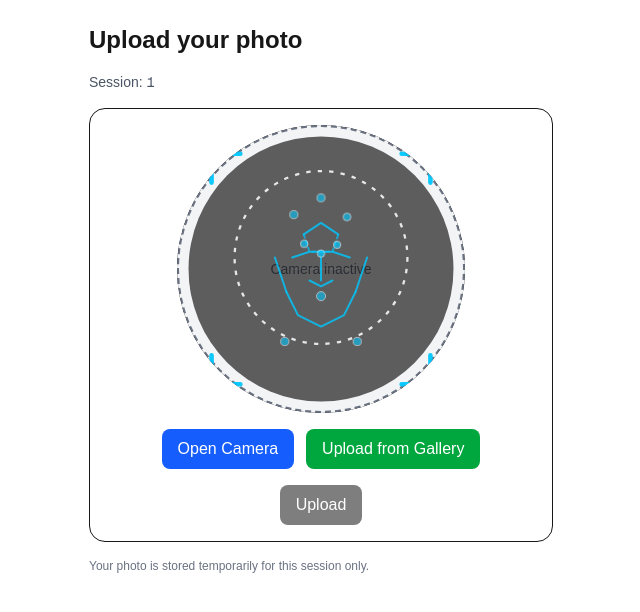
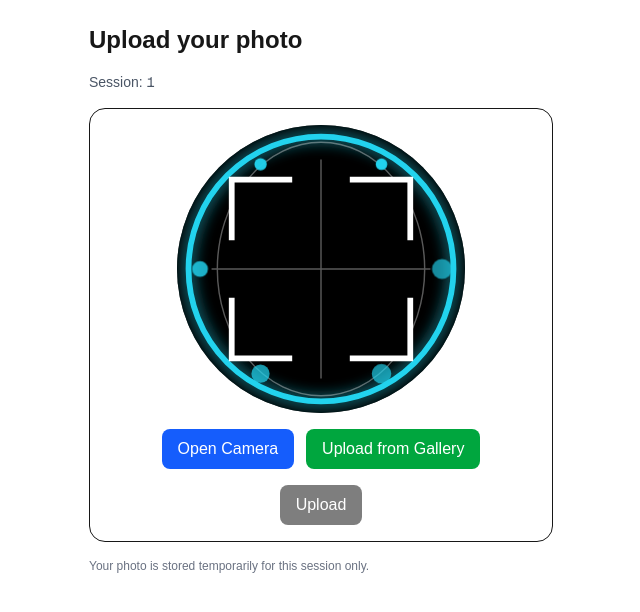
Before and after one commit to codingmaster094/latest-skin-scan-app, a Next.js app: page /upload/1 in a window 1280 px wide. Shown: the top 612 px of the page, without its empty margins (319-959 px from the left). Built offline with nearby package versions, Linux system fonts and the light colour scheme.

Commit message:
add photo shape

```diff
--- a/app/upload/[sessionId]/page.jsx
+++ b/app/upload/[sessionId]/page.jsx
@@ -49,7 +49,9 @@ export default function MobileUploadPage({ params }) {
       setMsg("");
     } catch (err) {
       console.error("Camera start error", err);
-      setMsg("Could not start camera — permission denied or no front camera available.");
+      setMsg(
+        "Could not start camera — permission denied or no front camera available."
+      );
     }
   }
 
@@ -96,12 +98,16 @@ export default function MobileUploadPage({ params }) {
     ctx.closePath();
     ctx.fill();
 
-    const blob = await new Promise((res) => canvas.toBlob(res, "image/jpeg", 0.92));
+    const blob = await new Promise((res) =>
+      canvas.toBlob(res, "image/jpeg", 0.92)
+    );
     if (!blob) {
       setMsg("Failed to capture image.");
       return;
     }
-    const capturedFile = new File([blob], `capture-${Date.now()}.jpg`, { type: "image/jpeg" });
+    const capturedFile = new File([blob], `capture-${Date.now()}.jpg`, {
+      type: "image/jpeg",
+    });
 
     setFile(capturedFile);
     stopCamera();
@@ -124,7 +130,10 @@ export default function MobileUploadPage({ params }) {
     try {
       const fd = new FormData();
       fd.append("file", file);
-      const res = await fetch(`/api/upload/${sessionId}`, { method: "POST", body: fd });
+      const res = await fetch(`/api/upload/${sessionId}`, {
+        method: "POST",
+        body: fd,
+      });
       if (!res.ok) {
         const err = await res.json().catch(() => ({}));
         throw new Error(err?.error || `Upload failed (${res.status})`);
@@ -142,152 +151,205 @@ export default function MobileUploadPage({ params }) {
   return (
     <main className="p-6 max-w-lg mx-auto">
       <h1 className="text-2xl font-semibold mb-4">Upload your photo</h1>
-      <p className="text-sm text-gray-600 mb-4">Session: <span className="font-mono">{sessionId}</span></p>
+      <p className="text-sm text-gray-600 mb-4">
+        Session: <span className="font-mono">{sessionId}</span>
+      </p>
 
-      <form onSubmit={handleSubmit} className="space-y-4 border rounded-2xl p-4">
-        <input type="file" accept="image/*" capture="user" ref={cameraInputRef} onChange={(e) => setFile(e.target.files?.[0] || null)} className="hidden" />
-        <input type="file" accept="image/*" ref={galleryInputRef} onChange={handleGalleryFile} className="hidden" />
+      <form
+        onSubmit={handleSubmit}
+        className="space-y-4 border rounded-2xl p-4"
+      >
+        <input
+          type="file"
+          accept="image/*"
+          capture="user"
+          ref={cameraInputRef}
+          onChange={(e) => setFile(e.target.files?.[0] || null)}
+          className="hidden"
+        />
+        <input
+          type="file"
+          accept="image/*"
+          ref={galleryInputRef}
+          onChange={handleGalleryFile}
+          className="hidden"
+        />
 
         <div className="relative w-full flex justify-center">
           {!streaming && (
-            <div className="w-72 h-72 bg-gray-100 rounded-full flex items-center justify-center border-2 border-dashed text-sm z-10 text-gray-500 absolute left-1/2 top-1/2 transform -translate-x-1/2 -translate-y-1/2">
-              Camera inactive
-            </div>
-          )}
-
             <div className="relative w-72 h-72 rounded-full overflow-hidden bg-black">
               {/* video fills circle */}
               <video
                 ref={videoRef}
-              className={`absolute inset-0 w-full h-full object-cover ${streaming ? "" : "hidden"}`}
-              playsInline muted autoPlay
+                className={`absolute inset-0 w-full h-full object-cover ${
+                  streaming ? "" : "hidden"
+                }`}
+                playsInline
+                muted
+                autoPlay
                 style={frontCamera ? { transform: "scaleX(-1)" } : undefined}
               />
 
               {/* overlay: corner brackets + mesh + dotted inner ring + pulsing points */}
-            <div className="absolute inset-0 pointer-events-none z-20">
-              <svg viewBox="0 0 100 100" preserveAspectRatio="xMidYMid slice" className="w-full h-full">
+              <div className="absolute inset-0 pointer-events-none z-20 flex items-center justify-center">
+                <svg
+                  viewBox="0 0 100 100"
+                  width="100%"
+                  height="100%"
+                  style={{ position: "absolute", inset: 0 }}
+                  className="w-full h-full"
+                >
                   <defs>
-                  <mask id="hole">
-                    <rect width="100" height="100" fill="black" />
-                    <circle cx="50" cy="50" r="46" fill="white" />
+                    <mask id="overlayMask">
+                      <rect width="100" height="100" fill="white" />
+                      <circle cx="50" cy="50" r="48" fill="black" />
                     </mask>
-
-                  <filter id="glow" x="-50%" y="-50%" width="200%" height="200%">
-                    <feGaussianBlur stdDeviation="1.6" result="blur" />
-                    <feMerge><feMergeNode in="blur" /><feMergeNode in="SourceGraphic" /></feMerge>
+                    <filter
+                      id="glow"
+                      x="-50%"
+                      y="-50%"
+                      width="200%"
+                      height="200%"
+                    >
+                      <feGaussianBlur stdDeviation="2.5" result="blur" />
+                      <feMerge>
+                        <feMergeNode in="blur" />
+                        <feMergeNode in="SourceGraphic" />
+                      </feMerge>
                     </filter>
                   </defs>
-
-                {/* darken outside ringing (keeps circular mask) */}
-                <rect width="100" height="100" fill="rgba(0,0,0,0.62)" mask="url(#hole)" />
-
-                {/* dashed inner spotlight circle */}
-                <circle cx="50" cy="46" r="30" fill="none" stroke="rgba(255,255,255,0.85)" strokeDasharray="1.5 2.5" strokeWidth="0.8" transform="" />
-
-                {/* corner brackets */}
-                <g stroke="rgba(0,200,255,0.95)" strokeWidth="1.6" fill="none">
-                  {/* top-left */}
-                  <path d="M12 20 L12 10 L22 10" strokeLinecap="round" />
-                  {/* top-right */}
-                  <path d="M88 20 L88 10 L78 10" strokeLinecap="round" />
-                  {/* bottom-left */}
-                  <path d="M12 80 L12 90 L22 90" strokeLinecap="round" />
-                  {/* bottom-right */}
-                  <path d="M88 80 L88 90 L78 90" strokeLinecap="round" />
+                  {/* Dim background with circular cutout */}
+                  <rect
+                    width="100"
+                    height="100"
+                    fill="rgba(0,0,0,0.65)"
+                    mask="url(#overlayMask)"
+                    className="transition-all"
+                  />
+                  {/* Glowing border */}
+                  <circle
+                    cx="50"
+                    cy="50"
+                    r="46"
+                    stroke="#22d3ee"
+                    strokeWidth="2"
+                    fill="none"
+                    filter="url(#glow)"
+                  />
+                  {/* Guide mesh (optional) */}
+                  <g stroke="#fff" strokeWidth="0.5" opacity="0.35">
+                    <line x1="50" y1="12" x2="50" y2="88" />
+                    <line x1="12" y1="50" x2="88" y2="50" />
+                    <ellipse cx="50" cy="50" rx="36" ry="44" fill="none" />
                   </g>
-
-                {/* stylized facial mesh: points + connecting lines (static guide) */}
-                <g stroke="rgba(0,200,255,0.85)" strokeWidth="0.7" fill="none" strokeLinecap="round" strokeLinejoin="round" opacity="0.95">
-                  {/* jaw / chin */}
-                  <polyline points="38,58 42,66 50,70 58,66 62,58" />
-                  {/* face outline up to temples */}
-                  <polyline points="34,46 36,52 38,58" />
-                  <polyline points="66,46 64,52 62,58" />
-                  {/* nose vertical */}
-                  <polyline points="50,46 50,54" />
-                  {/* nose base */}
-                  <polyline points="46,54 50,56 54,54" />
-                  {/* eyes connect */}
-                  <polyline points="40,46 46,44 50,44 54,44 60,46" />
-                  {/* forehead tri */
+                  {/* Corner marks */}
+                  <g stroke="#fff" strokeWidth="2">
+                    <polyline points="19,40 19,19 40,19" />
+                    <polyline points="81,40 81,19 60,19" />
+                    <polyline points="19,60 19,81 40,81" />
+                    <polyline points="81,60 81,81 60,81" />
+                  </g>
+                  {/* Pulsing dots */}
+                  {[...Array(6)].map((_, i) => {
+                    const angle = (Math.PI * 2 * i) / 6;
+                    const x = 50 + 42 * Math.cos(angle);
+                    const y = 50 + 42 * Math.sin(angle);
+                    return (
+                      <circle
+                        key={i}
+                        cx={x}
+                        cy={y}
+                        r="2"
+                        fill="#22d3ee"
+                        className="pulse"
+                        style={{ animationDelay: `${i * 0.15}s` }}
+                      />
+                    );
+                  })}
+                </svg>
+                <style>
+                  {`
+      .pulse {
+        transform-origin: center;
+        animation: pulseDot 1.6s infinite;
       }
-                  <polyline points="44,38 50,34 56,38" />
-                  {/* triangles to form mesh */}
-                  <polyline points="44,38 46,44 50,44 54,44 56,38" strokeDasharray="1.2 1.2" opacity="0.8" />
-                </g>
-
-                {/* keypoints (circles) with small pulsing animation using CSS */}
-                <g id="keypoints" fill="rgba(0,200,255,0.95)" stroke="white" strokeWidth="0.2">
-                  <circle className="kp" cx="44" cy="38" r="0.9" />
-                  <circle className="kp" cx="50" cy="34" r="0.9" />
-                  <circle className="kp" cx="56" cy="38" r="0.9" />
-                  <circle className="kp" cx="46" cy="44" r="0.9" />
-                  <circle className="kp" cx="54" cy="44" r="0.9" />
-                  <circle className="kp" cx="50" cy="46" r="0.95" />
-                  <circle className="kp" cx="50" cy="56" r="1.0" />
-                  <circle className="kp" cx="42" cy="66" r="0.9" />
-                  <circle className="kp" cx="58" cy="66" r="0.9" />
-                </g>
-
-                {/* subtle center crosshair */}
-                <g stroke="rgba(255,255,255,0.06)" strokeWidth="0.6">
-                  <line x1="40" y1="50" x2="60" y2="50" />
-                </g>
-              </svg>
-
-              {/* inline styles for pulsing keypoints */}
-              <style>{`
-                /* scale up/down the small circles to create pulse */
-                .kp {
-                  transform-origin: center;
-                  animation: kpPulse 1.6s infinite ease-in-out;
+      @keyframes pulseDot {
+        0% { r: 2; opacity: 1; }
+        50% { r: 3.5; opacity: 0.65; }
+        100% { r: 2; opacity: 1; }
       }
-                .kp:nth-child(2) { animation-delay: 0.05s; }
-                .kp:nth-child(3) { animation-delay: 0.1s; }
-                .kp:nth-child(4) { animation-delay: 0.15s; }
-                .kp:nth-child(5) { animation-delay: 0.2s; }
-                .kp:nth-child(6) { animation-delay: 0.25s; }
-                @keyframes kpPulse {
-                  0% { transform: scale(1); opacity: 1; }
-                  50% { transform: scale(1.6); opacity: 0.6; }
-                  100% { transform: scale(1); opacity: 1; }
-                }
-              `}</style>
+    `}
+                </style>
               </div>
             </div>
+          )}
         </div>
 
         <canvas ref={canvasRef} className="hidden" />
 
         <div className="flex gap-3 justify-center">
           {!streaming ? (
-            <button type="button" onClick={startCamera} className="px-4 py-2 rounded-lg bg-blue-600 text-white">Open Camera</button>
+            <button
+              type="button"
+              onClick={startCamera}
+              className="px-4 py-2 rounded-lg bg-blue-600 text-white"
+            >
+              Open Camera
+            </button>
           ) : (
-            <button type="button" onClick={capturePhoto} className="px-4 py-2 rounded-lg bg-yellow-500 text-black">Capture (inside circle)</button>
+            <button
+              type="button"
+              onClick={capturePhoto}
+              className="px-4 py-2 rounded-lg bg-yellow-500 text-black"
+            >
+              Capture (inside circle)
+            </button>
           )}
 
-          <button type="button" onClick={() => galleryInputRef.current?.click()} className="px-4 py-2 rounded-lg bg-green-600 text-white">Upload from Gallery</button>
+          <button
+            type="button"
+            onClick={() => galleryInputRef.current?.click()}
+            className="px-4 py-2 rounded-lg bg-green-600 text-white"
+          >
+            Upload from Gallery
+          </button>
 
           {streaming && (
-            <button type="button" onClick={stopCamera} className="px-4 py-2 rounded-lg bg-red-600 text-white">Close Camera</button>
+            <button
+              type="button"
+              onClick={stopCamera}
+              className="px-4 py-2 rounded-lg bg-red-600 text-white"
+            >
+              Close Camera
+            </button>
           )}
         </div>
 
         {preview && (
           <div className="flex justify-center mb-2 mt-3">
-            <img src={preview} alt="preview" className="w-40 h-40 rounded-full object-cover border-4 border-gray-300" />
+            <img
+              src={preview}
+              alt="preview"
+              className="w-40 h-40 rounded-full object-cover border-4 border-gray-300"
+            />
           </div>
         )}
 
         <div className="flex justify-center">
-          <button disabled={busy || !file} className="px-4 py-2 rounded-lg bg-black text-white disabled:opacity-50">{busy ? "Uploading..." : "Upload"}</button>
+          <button
+            disabled={busy || !file}
+            className="px-4 py-2 rounded-lg bg-black text-white disabled:opacity-50"
+          >
+            {busy ? "Uploading..." : "Upload"}
+          </button>
         </div>
 
         {msg && <div className="text-sm mt-1 text-center">{msg}</div>}
       </form>
 
-      <p className="text-xs text-gray-500 mt-4">Your photo is stored temporarily for this session only.</p>
+      <p className="text-xs text-gray-500 mt-4">
+        Your photo is stored temporarily for this session only.
+      </p>
     </main>
   );
 }
```
Lines whose indentation alone changed are shown as unchanged.
